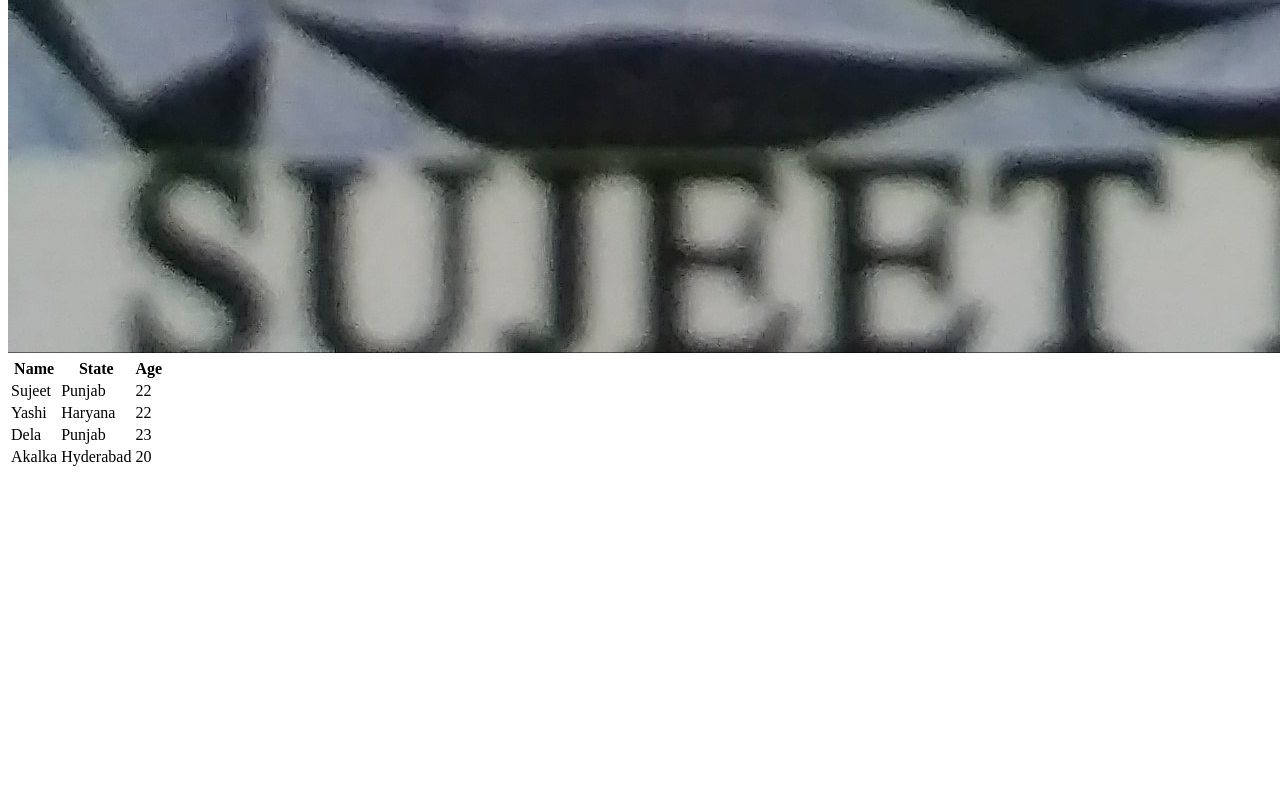
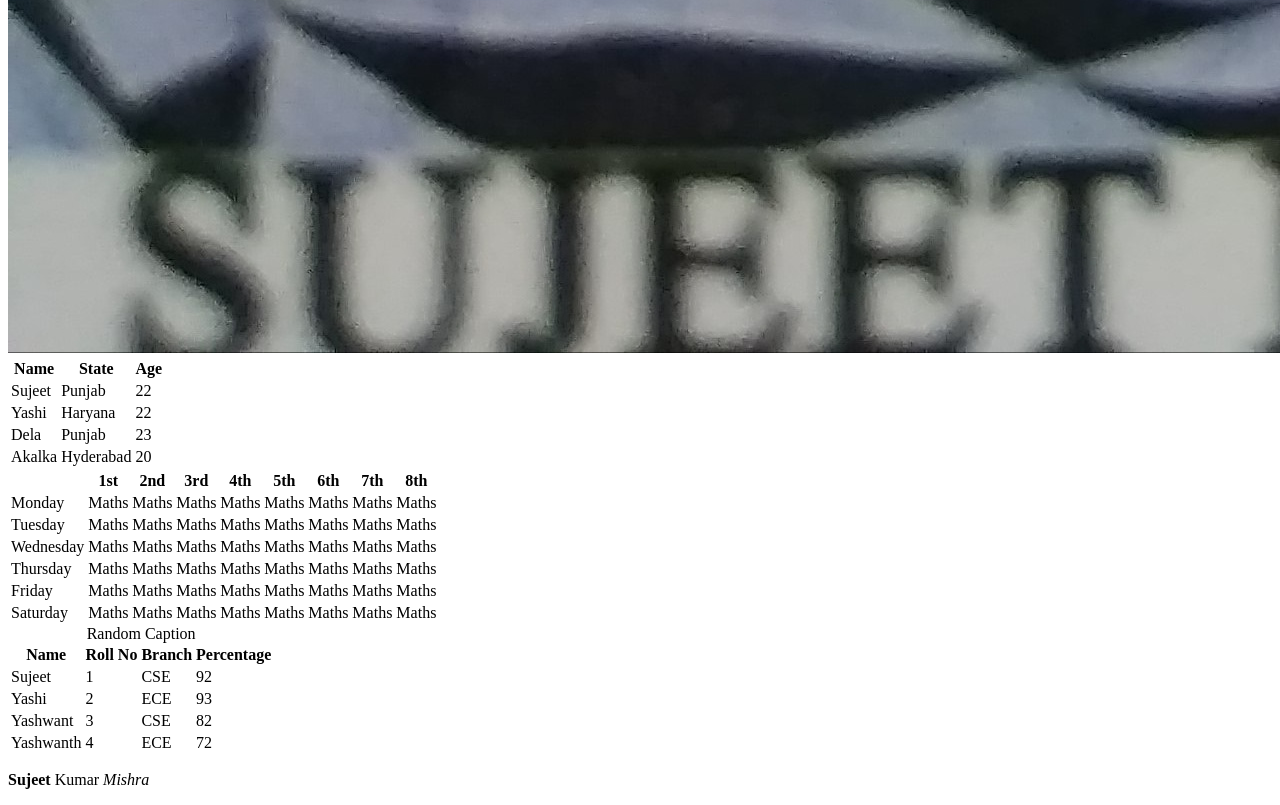
Before and after one commit to SujeetM19/Dev, a plain HTML site: page HTML/index.html in a window 1280 px wide. Shown: the part 3808-4613 px from the top of the page. Before the commit the page ends 4285 px from the top, so only its background shows below. Drawn offline with Linux system fonts and the light colour scheme.

Commit message:
add these changes

```diff
--- a/HTML/index.html
+++ b/HTML/index.html
@@ -125,6 +125,170 @@
 
 
 
+    <!--       Time table ka table html      -->
+
+    <table>
+
+        <thead>
+            <tr>
+                <th></th>
+                <th>1st</th>
+                <th>2nd</th>
+                <th>3rd</th>
+                <th>4th</th>
+                <th>5th</th>
+                <th>6th</th>
+                <th>7th</th>
+                <th>8th</th>
+            </tr>
+        </thead>
+
+        <tbody>
+            <tr>
+                <td>Monday</td>
+                <td>Maths</td>
+                <td>Maths</td>
+                <td>Maths</td>
+                <td>Maths</td>
+                <td>Maths</td>
+                <td>Maths</td>
+                <td>Maths</td>
+                <td>Maths</td>
+
+
+            </tr>
+
+            <tr>
+                <td>Tuesday</td>
+                <td>Maths</td>
+                <td>Maths</td>
+                <td>Maths</td>
+                <td>Maths</td>
+                <td>Maths</td>
+                <td>Maths</td>
+                <td>Maths</td>
+                <td>Maths</td>
+
+
+            </tr>
+
+            <tr>
+                <td>Wednesday</td>
+                <td>Maths</td>
+                <td>Maths</td>
+                <td>Maths</td>
+                <td>Maths</td>
+                <td>Maths</td>
+                <td>Maths</td>
+                <td>Maths</td>
+                <td>Maths</td>
+
+            </tr>
+
+            <tr>
+                <td>Thursday</td>
+                <td>Maths</td>
+                <td>Maths</td>
+                <td>Maths</td>
+                <td>Maths</td>
+                <td>Maths</td>
+                <td>Maths</td>
+                <td>Maths</td>
+                <td>Maths</td>
+
+            </tr>
+
+            <tr>
+                <td>Friday</td>
+                <td>Maths</td>
+                <td>Maths</td>
+                <td>Maths</td>
+                <td>Maths</td>
+                <td>Maths</td>
+                <td>Maths</td>
+                <td>Maths</td>
+                <td>Maths</td>
+
+            </tr>
+
+            <tr>
+                <td>Saturday</td>
+                <td>Maths</td>
+                <td>Maths</td>
+                <td>Maths</td>
+                <td>Maths</td>
+                <td>Maths</td>
+                <td>Maths</td>
+                <td>Maths</td>
+                <td>Maths</td>
+
+            </tr>
+
+        </tbody>
+
+
+
+    </table>
+
+
+
+    <!--     Table Example      -->
+
+    <table>
+        <caption>Random Caption</caption>
+
+        <thead>
+            <tr>
+                <th>Name</th>
+                <th>Roll No</th>
+                <th>Branch</th>
+                <th>Percentage</th>
+            </tr>
+        </thead>
+
+
+        <tbody>
+
+            <tr>
+                <td>Sujeet</td>
+                <td>1</td>
+                <td>CSE</td>
+                <td>92</td>
+            </tr>
+            <tr>
+                <td>Yashi</td>
+                <td>2</td>
+                <td>ECE</td>
+                <td>93</td>
+            </tr>
+            <tr>
+                <td>Yashwant</td>
+                <td>3</td>
+                <td>CSE</td>
+                <td>82</td>
+            </tr>
+            <tr>
+                <td>Yashwanth</td>
+                <td>4</td>
+                <td>ECE</td>
+                <td>72</td>
+            </tr>
+
+        </tbody>
+
+
+    </table>
+
+
+    <!--                        th>td*5 (tab)          infers th mei 5 td cells -->
+
+
+
+    <!--          strong is for bold and em is for italics       -->
+
+    <p><strong>Sujeet</strong> Kumar <em>Mishra</em> </p>
+
+
 
 </body>
 </html>
```
